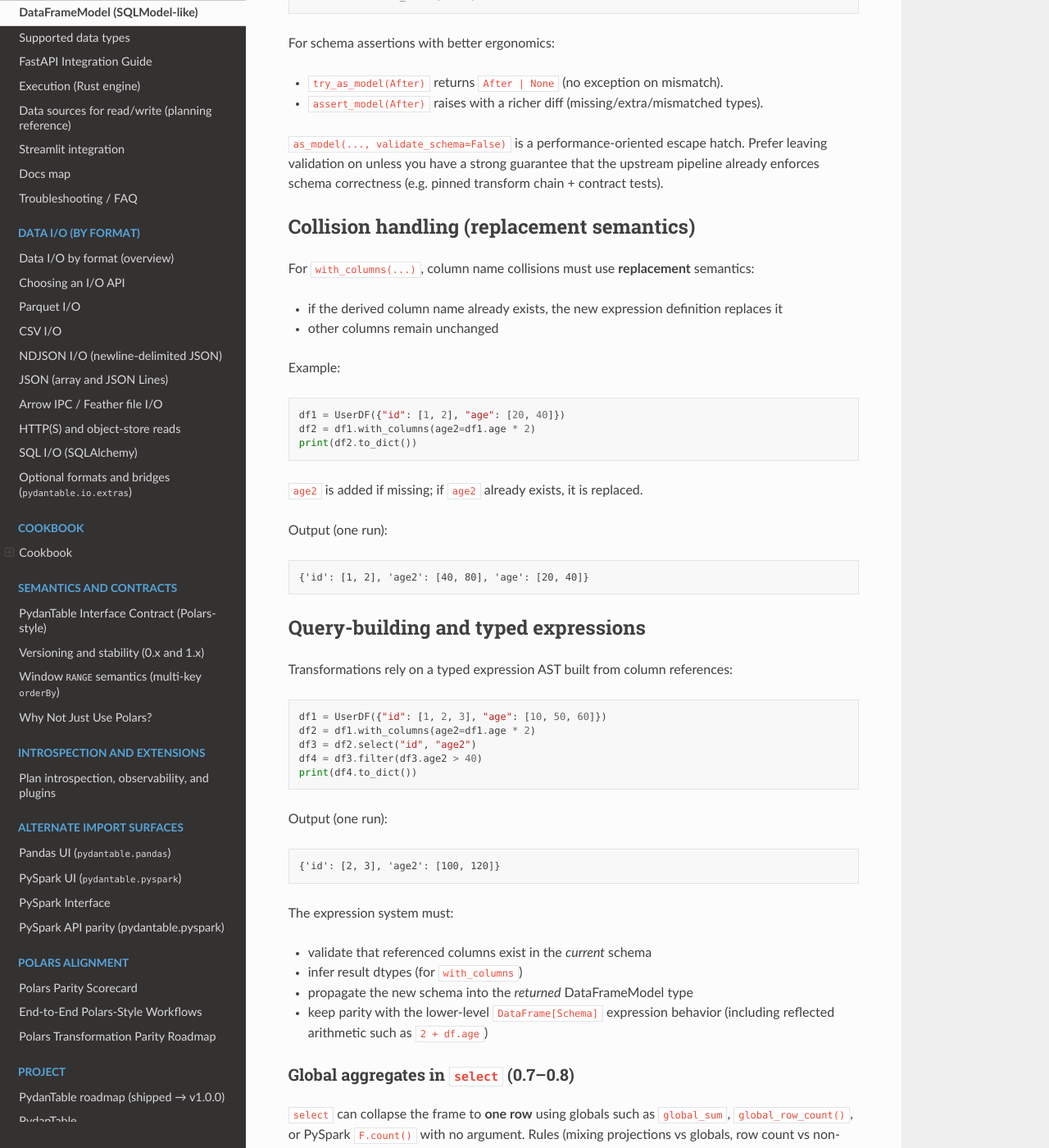
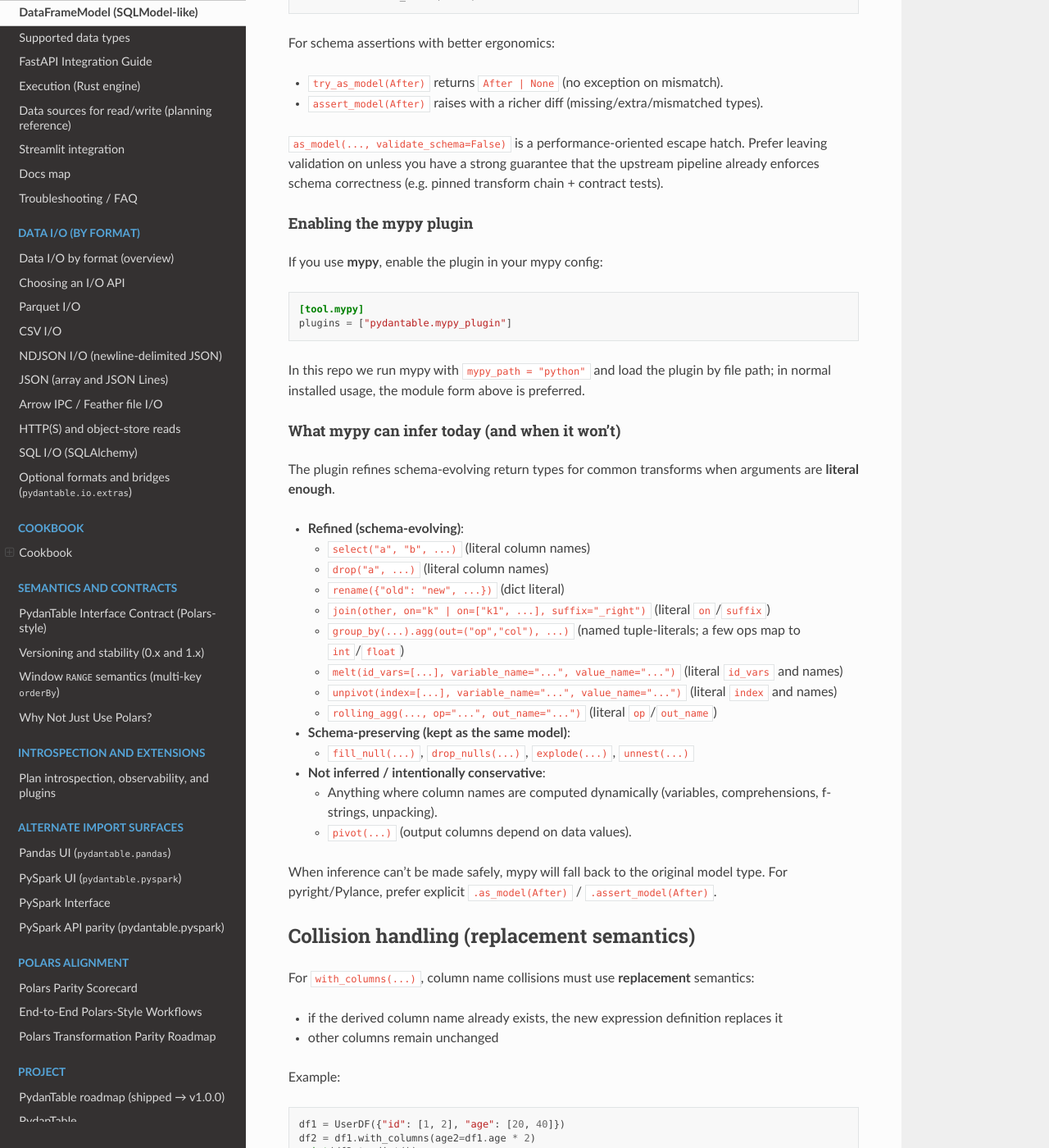
Before and after one commit to eddiethedean/pydantable, a Sphinx documentation site: the page built from docs/DATAFRAMEMODEL.md, in a window 1280 px wide and 1400 px high, scrolled down 6395 px. Shown: the whole window at 82% size. Built offline with Sphinx 7.4.7 and the Read the Docs theme 3.1.0, drawn with Linux system fonts in a browser that asks for light colours; the version number is read from the project's files by our own code.

Commit message:
docs(typing): clarify mypy vs pyright workflows
- Document mypy plugin enablement and inference boundaries
- Add try_as_model/assert_model guidance
- Mention make check-typing in developer docs and typing summary in README

````diff
--- a/docs/DATAFRAMEMODEL.md
+++ b/docs/DATAFRAMEMODEL.md
@@ -249,6 +249,40 @@ For schema assertions with better ergonomics:
 
 `as_model(..., validate_schema=False)` is a performance-oriented escape hatch. Prefer leaving validation on unless you have a strong guarantee that the upstream pipeline already enforces schema correctness (e.g. pinned transform chain + contract tests).
 
+#### Enabling the mypy plugin
+
+If you use **mypy**, enable the plugin in your mypy config:
+
+```toml
+[tool.mypy]
+plugins = ["pydantable.mypy_plugin"]
+```
+
+In this repo we run mypy with `mypy_path = "python"` and load the plugin by file path; in normal installed usage, the module form above is preferred.
+
+#### What mypy can infer today (and when it won’t)
+
+The plugin refines schema-evolving return types for common transforms when arguments are **literal enough**.
+
+- **Refined (schema-evolving)**:
+  - `select("a", "b", ...)` (literal column names)
+  - `drop("a", ...)` (literal column names)
+  - `rename({"old": "new", ...})` (dict literal)
+  - `join(other, on="k" | on=["k1", ...], suffix="_right")` (literal `on`/`suffix`)
+  - `group_by(...).agg(out=("op","col"), ...)` (named tuple-literals; a few ops map to `int`/`float`)
+  - `melt(id_vars=[...], variable_name="...", value_name="...")` (literal `id_vars` and names)
+  - `unpivot(index=[...], variable_name="...", value_name="...")` (literal `index` and names)
+  - `rolling_agg(..., op="...", out_name="...")` (literal `op`/`out_name`)
+
+- **Schema-preserving (kept as the same model)**:
+  - `fill_null(...)`, `drop_nulls(...)`, `explode(...)`, `unnest(...)`
+
+- **Not inferred / intentionally conservative**:
+  - Anything where column names are computed dynamically (variables, comprehensions, f-strings, unpacking).
+  - `pivot(...)` (output columns depend on data values).
+
+When inference can’t be made safely, mypy will fall back to the original model type. For pyright/Pylance, prefer explicit `.as_model(After)` / `.assert_model(After)`.
+
 ## Collision handling (replacement semantics)
 
 For `with_columns(...)`, column name collisions must use **replacement** semantics:
````
Also changed, not shown: README.md (+3 -0 lines), docs/DEVELOPER.md (+6 -0 lines).
